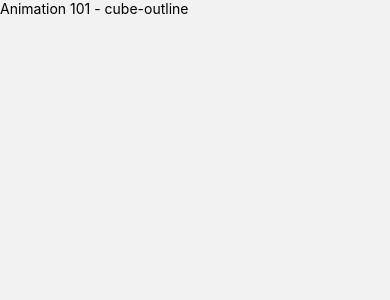
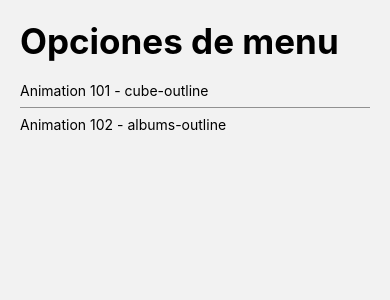
Before and after one commit to JorgeLpzGnz/06-RNComponents, a React Native app: screen /HomeScreen in a window 390 px wide. Shown: the top 300 px of the page. Built offline with nearby package versions, Linux system fonts and the light colour scheme.

Commit message:
191. FlatList P2 ( HeaderComponent, Separator )

```diff
--- a/src/screens/HomeScreen.tsx
+++ b/src/screens/HomeScreen.tsx
@@ -1,6 +1,8 @@
 import React from 'react'
 import { Text, View } from 'react-native'
 import { FlatList } from 'react-native-gesture-handler'
+import { styles } from '../theme/appTheme'
+import { useSafeAreaInsets } from 'react-native-safe-area-context'
 
 interface MenuItem {
     name: string
@@ -13,28 +15,57 @@
         name: 'Animation 101',
         icon: 'cube-outline',
         components: 'Animation101Screen'
+    },
+    {
+        name: 'Animation 102',
+        icon: 'albums-outline',
+        components: 'Animation102Screen'
     }
 ]
 
 export const HomeScreen = () => {
 
-    const renderMenuItem = ( menuItem: MenuItem) => {
-        return (
-            <View>
-                <Text>{ menuItem.name } - { menuItem.icon }</Text>
-            </View>
-        )
-    }
+    const { top } = useSafeAreaInsets()
+
+    const renderMenuItem = (menuItem: MenuItem) => (
+        <View>
+            <Text>{menuItem.name} - {menuItem.icon}</Text>
+        </View>
+    )
+
+
+    const renderListHeader = () => (
+
+        <View style={{ marginTop: top + 20, marginBottom: 20, }}>
+            <Text style={ styles.title }>Opciones de menu</Text>
+        </View>
+
+    )
+
+    const itemSeparator = () => (
+        <View
+            style={{
+                borderBottomWidth: 1,
+                opacity: 0.4,
+                marginVertical: 8,
+            }}
+        />
+    )
+
+
     return (
-        <View style={{ flex: 1 }}>
+        <View style={{ flex: 1, ...styles.globalMargin }}>
+
             <FlatList
                 // arreglo con los elementos a mostrar
                 data={menuItems}
                 // funcion a la que tocar devolverle un elemento JSX
                 // Este elemto en el que va a renderizar la info de la data
-                renderItem={ ({item}) => renderMenuItem( item ) }
+                renderItem={({ item }) => renderMenuItem(item)}
                 // llave unica para cada elemnto del flatList ( tipo String )
-                keyExtractor={ (item) => item.name }
+                keyExtractor={(item) => item.name}
+                ListHeaderComponent={ renderListHeader }
+                ItemSeparatorComponent={ itemSeparator }
             />
         </View>
     )
--- /dev/null
+++ b/src/theme/appTheme.tsx
@@ -0,0 +1,11 @@
+import { StyleSheet } from 'react-native';
+
+export const styles = StyleSheet.create({
+    globalMargin: {
+        marginHorizontal: 20,
+    },
+    title: {
+        fontSize: 35,
+        fontWeight: 'bold'
+    }
+});
```
